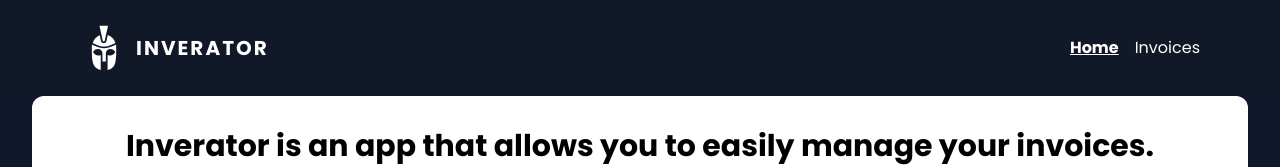
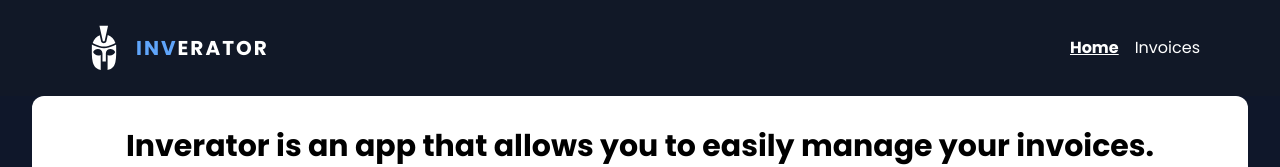
Before and after one commit to faun3/next-invoices, a Next.js app: page / in a window 1280 px wide. Shown: the top 167 px of the page. Built offline with nearby package versions, Linux system fonts and the light colour scheme.

Commit message:
add more color to logo

```diff
--- a/src/components/Navbar.tsx
+++ b/src/components/Navbar.tsx
@@ -11,7 +11,8 @@ const Navbar = () => {
       <div className="flex flex-row gap-2 items-center">
         <GiCrestedHelmet className="text-white h-[3rem] w-[3rem]" />
         <span className="text-white font-bold tracking-widest text-xl">
-          INVERATOR
+          <span className="text-blue-400">INV</span>
+          ERATOR
         </span>
       </div>
       <ul className="text-white flex flex-row gap-4">
```
